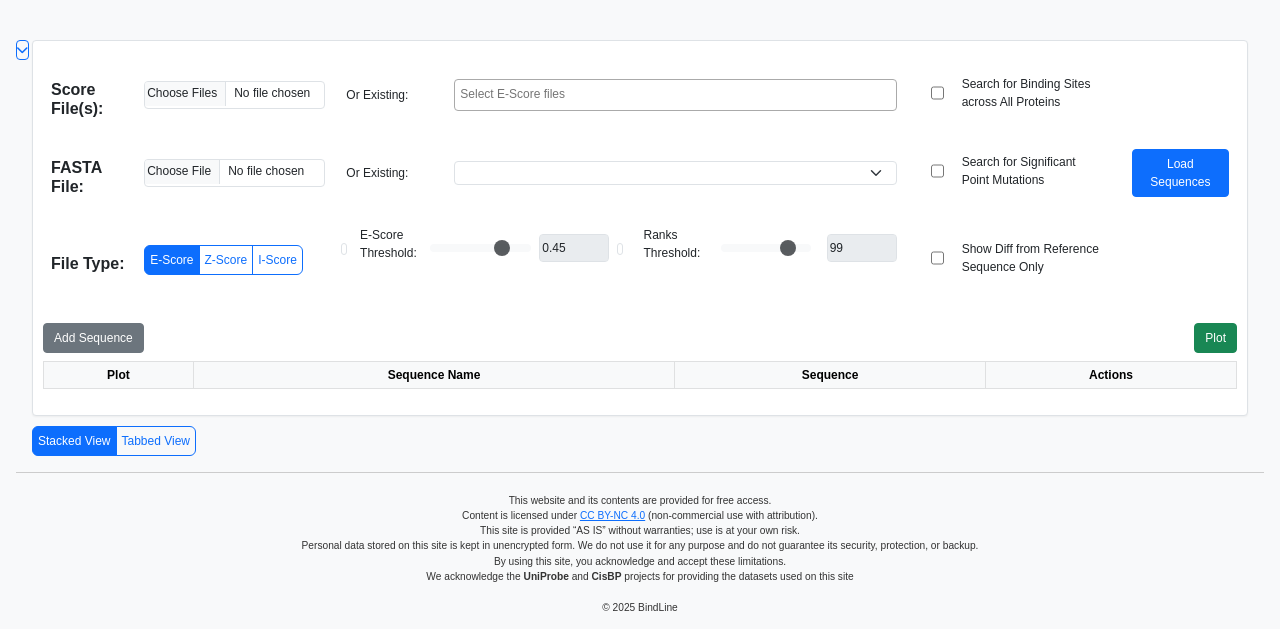
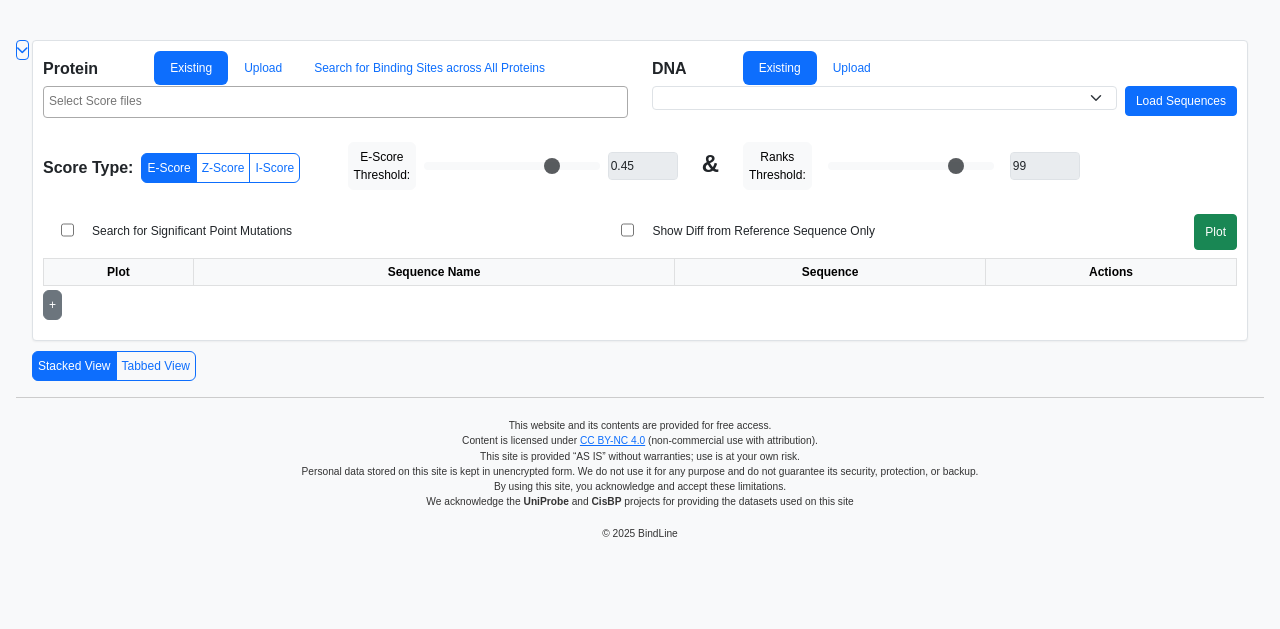
Before and after one commit to gn2019/bindline_server, a Flask app: page / in a window 1280 px wide. Shown: the part 62-691 px from the top of the page. Run offline with Flask 3, Linux system fonts and the light colour scheme; tables that the repository leaves empty hold one stand-in row (values such as "Sample post"); data that the repository does not hold is empty; parts of the project's set-up code (start-up, migrations or seed data) failed here and were passed over; some libraries are stand-ins or nearby versions.

Commit message:
form changes - handle options better

```diff
--- a/app/static/script.js
+++ b/app/static/script.js
@@ -13,8 +13,9 @@ function loadExistingFiles() {
 
             // Initialize Select2 for searchable dropdown
             scoreDropdown.select2({
-                placeholder: "Select E-Score files",
+                placeholder: "Select Score files",
                 allowClear: true,
+                dropdownPosition: "below",
 
                 // Dropdown item
                 templateResult: function(fileOption) {
@@ -71,16 +72,22 @@ function showScoreFile(file) {
 }
 
 async function loadSequences() {
-    const fastaFile = document.getElementById('fasta').files[0];
-    const existingFastaSelect = document.getElementById('existing_fasta');
-
+    const fastaSource = getActiveTab('fasta-tabs');
     let formData = new FormData();
-    if (fastaFile) {
+    if (fastaSource === 'fasta-upload') {
+        const fastaFile = document.getElementById('fasta').files[0];
+        if (!fastaFile) {
+            throw new Error("Please upload a FASTA file first.");
+        }
         formData.append('fasta', fastaFile);
-    } else if (existingFastaSelect.value) {
+    } else if (fastaSource === 'fasta-existing') {
+        const existingFastaSelect = document.getElementById('existing_fasta');
+        if (!existingFastaSelect.value) {
+            throw new Error("Please select a FASTA file first.");
+        }
         formData.append('existing_fasta', existingFastaSelect.value);
     } else {
-        throw new Error("Please select a FASTA file first.");
+        throw new Error("Select or upload a FASTA file.");
     }
 
     await fetch('/sequences', {
@@ -246,7 +253,7 @@ async function uploadAndPlot() {
         const refName = getReferenceName(); // Now this will run after sequences are loaded
 
         appendSequencesAndOptions(formData, selectedSequences, refName);
-        validateConditions(selectedSequences);
+        validateConditions(formData, selectedSequences);
     } catch (error) {
         alert(error);
         hideGlobalLoading();
@@ -296,7 +303,6 @@ function appendSequencesAndOptions(formData, selectedSequences, refName) {
     formData.append('ref_name', refName);
     formData.append('show_diff_only', document.getElementById('show-diff-only').checked);
     formData.append('search_significant_mutations', document.getElementById('search-significant-mutations').checked);
-    formData.append('search_binding_sites', document.getElementById('search-binding-sites').checked);
 
     appendThresholds(formData);
     appendScoreFiles(formData);
@@ -318,24 +324,43 @@ function appendThresholds(formData) {
     }
 }
 
+
+function getActiveTab(containerId) {
+    const activeTab = document.querySelector(`#${containerId} div.active`);
+    return activeTab ? activeTab.id : null;
+}
+
+
 /** Append selected E-Score files to formData */
 function appendScoreFiles(formData) {
-    const searchBindingSites = document.getElementById('search-binding-sites').checked;
-    if (!searchBindingSites) {
+    // get the active tab name in score_source
+    const scoreSource = getActiveTab('score-tabs');
+    if (scoreSource === 'score-existing') {
         const selectedFiles = Array.from(document.getElementById('existing_score').selectedOptions).map(option => option.value);
-        const uploadedFile = document.getElementById('score').files[0];
-
-        if (!uploadedFile && selectedFiles.length === 0) {
+        if (selectedFiles.length === 0) {
             throw new Error('Please select at least one E-Score file.');
         }
-
         selectedFiles.forEach((file, index) => formData.append(`score_${index}`, file));
+        return;
     }
+    if (scoreSource === 'score-upload') {
+        const uploadedFile = document.getElementById('score').files;
+        if (uploadedFile.length === 0) {
+            throw new Error('Please upload at least one Score file.');
+        }
+        return;
+    }
+    if (scoreSource === 'score-search') {
+        formData.append('search_binding_sites', true);
+        return;
+    }
+    throw new Error('Select protein files, upload files, or search across all proteins.');
 }
 
 /** Validate preconditions and alert user if conditions are not met */
-function validateConditions(selectedSequences) {
-    const searchSignificantMutations = document.getElementById('search-significant-mutations').checked;
+function validateConditions(formData, selectedSequences) {
+    const searchBindingSites = formData.get('search_binding_sites', 'false') === 'true';
+    const searchSignificantMutations = formData.get('search_significant_mutations') === 'true';
     if (searchSignificantMutations && Object.keys(selectedSequences).length !== 1) {
         throw new Error('Please select only one sequence for searching significant mutations.');
     }
@@ -347,7 +372,7 @@ function validateConditions(selectedSequences) {
         'enable_iscore_threshold'
     ].some(id => document.getElementById(id).checked);
 
-    if ((searchSignificantMutations || document.getElementById('search-binding-sites').checked) && !thresholdsEnabled) {
+    if ((searchSignificantMutations || searchBindingSites) && !thresholdsEnabled) {
         throw new Error('Please enable at least one threshold.');
     }
 }
@@ -1021,11 +1046,14 @@ function getKmerLengthFromAlignedSeq(aligned_seq, k, start = 0) {
 // Function to toggle slider and input enabled/disabled state using the checkbox
 function toggleSliderAndInput(checkboxId, sliderId, inputId) {
     const checkbox = document.getElementById(checkboxId);
+    const label = document.querySelector(`label[for="${checkboxId}"]`);
     const slider = document.getElementById(sliderId);
     const input = document.getElementById(inputId);
 
     checkbox.addEventListener('change', function () {
         const isEnabled = checkbox.checked;
+        label.classList.remove(isEnabled ? 'btn-light' : 'btn-secondary');
+        label.classList.add(isEnabled ? 'btn-secondary' : 'btn-light');
         slider.disabled = !isEnabled;
         input.disabled = !isEnabled;
     });
--- a/app/templates/index.html
+++ b/app/templates/index.html
@@ -24,52 +24,68 @@
         <!-- Collapsible Form Container -->
         <div id="upload-form-container" class="collapse show">
             <form id="upload-form">
-            <table class="table table-borderless align-middle mb-3">
-                <tr>
-                    <td><h6 class="fw-bold mt-3">Score File(s):</h6></td>
-                    <td>
+                <div class="row">
+                  <div class="col-md-6">
+                    <div class="d-flex align-items-center flex-wrap">
+                        <h6 class="fw-bold me-5 mt-2">Protein</h6>
+                        <ul class="nav nav-pills nav-sm" id="score-tabs-nav" role="tablist">
+                          <li class="nav-item">
+                            <button type="button" class="nav-link active" data-bs-toggle="pill" data-bs-target="#score-existing">Existing</button>
+                          </li>
+                          <li class="nav-item">
+                            <button type="button" class="nav-link" data-bs-toggle="pill" data-bs-target="#score-upload">Upload</button>
+                          </li>
+                          <li class="nav-item">
+                            <button type="button" class="nav-link" data-bs-toggle="pill" data-bs-target="#score-search">Search for Binding Sites across All Proteins</button>
+                          </li>
+                        </ul>
+                    </div>
+                    <div id="score-tabs" class="tab-content">
+                      <!-- Existing -->
+                      <div class="tab-pane fade show active" id="score-existing">
+                        <select id="existing_score" multiple="multiple" style="width: 100%;" class="form-select form-select-sm" size="5"></select>
+                      </div>
+                      <!-- Upload -->
+                      <div class="tab-pane fade" id="score-upload">
                         <input class="form-control form-control-sm" type="file" id="score" name="score" multiple>
-                    </td>
-                    <td><label for="existing_score" class="form-label mb-0">Or Existing:</label></td>
-                    <td>
-			<select id="existing_score" multiple="multiple" style="width: 100%;" class="form-select form-select-sm" size="5"></select>
-                    </td>
-                    <td>
-                        <!-- checkbox for searching binding sites -->
-                        <div class="form-check form-check-inline">
-                            <input class="form-check input" type="checkbox" id="search-binding-sites" name="search-binding-sites">
-                            <label class="form-check label" for="search-binding-sites">Search for Binding Sites across All Proteins</label>
                       </div>
-                    </td>
-                </tr>
-                <tr>
-                    <td><h6 class="fw-bold mt-3">FASTA File:</h6></td>
-                    <td>
-                        <input class="form-control form-control-sm" type="file" id="fasta" name="fasta">
-                    </td>
-                    <td><label for="existing_fasta" class="form-label mb-0">Or Existing:</label></td>
-                    <td>
+                      <div class="tab-pane fade" id="score-search"></div>
+                    </div>
+                  </div>
+                  <div class="col-md-6 flex-column">
+                    <div class="d-flex align-items-center flex-wrap">
+                      <h6 class="fw-bold me-5 mt-2">DNA</h6>
+                      <ul class="nav nav-pills nav-sm" id="fasta-tabs-nav" role="tablist">
+                        <li class="nav-item">
+                          <button type="button" class="nav-link active" data-bs-toggle="pill" data-bs-target="#fasta-existing">Existing</button>
+                        </li>
+                        <li class="nav-item">
+                          <button type="button" class="nav-link" data-bs-toggle="pill" data-bs-target="#fasta-upload">Upload</button>
+                        </li>
+                      </ul>
+                    </div>
+                    <div class="d-flex align-items-start gap-2">
+                      <div id="fasta-tabs" class="tab-content flex-grow-1">
+                        <!-- Existing -->
+                        <div class="tab-pane fade show active" id="fasta-existing">
                           <select class="form-select form-select-sm" id="existing_fasta">
                               <option value="">-- Select Existing --</option>
                           </select>
-                    </td>
-                    <td>
-                        <!-- checkbox for searching significant mutations -->
-                        <div class="form-check form-check-inline">
-                            <input class="form-check input" type="checkbox" id="search-significant-mutations" name="search-significant-mutations">
-                            <label class="form-check label" for="search-significant-mutations">Search for Significant Point Mutations</label>
                         </div>
-                    </td>
-                    <td>
+                        <!-- Upload -->
+                        <div class="tab-pane fade" id="fasta-upload">
+                          <input class="form-control form-control-sm" type="file" id="fasta" name="fasta">
+                        </div>
+                      </div>
                       <button class="btn btn-primary btn-sm" type="button" id="load-sequences">Load Sequences</button>
-                    </td>
-                </tr>
-                <tr>
-                    <td>
-                        <h6 class="fw-bold mt-3">File Type:</h6>
-                    </td>
-                    <td>
-                        <div class="btn-group w-10">
+                    </div>
+                  </div>
+                </div>
+                <div class="row mt-4">
+                  <div class="col-md-3">
+                    <div class="d-flex align-items-center flex-wrap">
+                        <h6 class="fw-bold mt-3">Score Type:</h6>
+                        <div class="btn-group w-10 mt-2">
                             <input type="radio" class="btn-check" name="file_type" id="escore" value="escore" checked>
                             <label class="btn btn-outline-primary" for="escore">E-Score</label>
                             <input type="radio" class="btn-check" name="file_type" id="zscore" value="zscore">
@@ -77,53 +93,59 @@
                             <input type="radio" class="btn-check" name="file_type" id="iscore" value="iscore">
                             <label class="btn btn-outline-primary" for="iscore">I-Score</label>
                         </div>
-                    </td>
-                    <td colspan="2">
+                    </div>
+                  </div>
+                  <div class="col-md-9">
                     <div class="d-flex mb-3">
                         <!-- E-Score Threshold -->
                         <div id="escore_threshold" class="align-items-center mb-2">
-                                <input type="checkbox" id="enable_escore_threshold" class="form-check-input me-2">
-                                <label for="enable_escore_threshold" class="form-label me-2">E-Score Threshold:</label>
+                            <input type="checkbox" id="enable_escore_threshold" class="form-check-input me-2" hidden>
+                            <label for="enable_escore_threshold" class="btn btn-light me-2">E-Score Threshold:</label>
                             <input type="range" min="0.3" max="0.5" step="0.01" value="0.45" id="escore_threshold_slider" class="form-range flex-grow-1 me-2" disabled>
                             <input type="number" min="-0.5" max="0.5" step="0.01" value="0.45" id="escore_threshold_input" class="form-control form-control-sm" style="width: 70px;" disabled>
                         </div>
 
                         <!-- Z-Score Threshold -->
                         <div id="zscore_threshold" class="align-items-center mb-2">
-                                <input type="checkbox" id="enable_zscore_threshold" class="form-check-input me-2">
-                                <label for="enable_zscore_threshold" class="form-label me-2">Z-Score Threshold:</label>
+                            <input type="checkbox" id="enable_zscore_threshold" class="form-check-input me-2" hidden>
+                            <label for="enable_zscore_threshold" class="btn btn-light me-2">Z-Score Threshold:</label>
                             <input type="range" min="15" max="25" step="0.5" value="18" id="zscore_threshold_slider" class="form-range flex-grow-1 me-2" disabled>
                             <input type="number" min="0" max="50" step="0.5" value="18" id="zscore_threshold_input" class="form-control form-control-sm" style="width: 70px;" disabled>
                         </div>
 
                         <!-- I-Score Threshold -->
                         <div id="iscore_threshold" class="align-items-center mb-2">
-                                <input type="checkbox" id="enable_iscore_threshold" class="form-check-input me-2">
-                                <label for="enable_iscore_threshold" class="form-label me-2">I-Score Threshold:</label>
+                            <input type="checkbox" id="enable_iscore_threshold" class="form-check-input me-2" hidden>
+                            <label for="enable_iscore_threshold" class="btn btn-light me-2">I-Score Threshold:</label>
                             <input type="range" min="0" max="65536" step="1" value="60000" id="iscore_threshold_slider" class="form-range flex-grow-1 me-2" disabled>
                             <input type="number" min="0" max="65536" step="1" value="60000" id="iscore_threshold_input" class="form-control form-control-sm" style="width: 70px;" disabled>
                         </div>
 
+                        <!-- & sign -->
+                        <div class="align-items-center ms-3 me-3 mt-1">
+                            <span class="fw-bold" style="font-size: x-large;"> &amp; </span>
+                        </div>
+
                         <!-- Ranks Threshold -->
                         <div id="ranks_threshold" class="d-flex align-items-center mb-2">
-                                <input type="checkbox" id="enable_ranks_threshold" class="form-check-input me-2">
-                                <label for="enable_ranks_threshold" class="form-label me-2">Ranks Threshold:</label>
+                            <input type="checkbox" id="enable_ranks_threshold" class="form-check-input me-2" hidden>
+                            <label for="enable_ranks_threshold" class="btn btn-light me-2">Ranks Threshold:</label>
                             <input type="range" min="95" max="100" step="0.1" value="99" id="ranks_threshold_slider" class="form-range flex-grow-1 me-2" disabled>
                             <input type="number" min="0" max="100" step="0.1" value="99" id="ranks_threshold_input" class="form-control form-control-sm" style="width: 70px;" disabled>
                         </div>
                     </div>
-                    </td>
-                    <td>
+                  </div>
+                </div>
+            <div class="d-flex justify-content-between align-content-center mb-2">
+                <div class="form-check form-check-inline">
+                    <input class="form-check input" type="checkbox" id="search-significant-mutations" name="search-significant-mutations">
+                    <label class="form-check label mt-2" for="search-significant-mutations">Search for Significant Point Mutations</label>
+                </div>
                 <div class="form-check form-check-inline">
                     <input class="form-check input" type="checkbox" id="show-diff-only" name="show-diff-only">
-                            <label class="form-check label" for="show-diff-only">Show Diff from Reference Sequence Only</label>
+                    <label class="form-check label mt-2" for="show-diff-only">Show Diff from Reference Sequence Only</label>
                 </div>
-                    </td>
-                </tr>
-            </table>
 
-            <div class="d-flex justify-content-between align-items-center mb-2">
-                <button class="btn btn-secondary btn-sm me-2" type="button" id="add-sequence-row">Add Sequence</button>
                 <button class="btn btn-success btn-sm ms-2" type="button" id="upload-and-plot">
                     {% if is_authenticated %}
                     	Upload & Plot
@@ -134,7 +156,7 @@
             </div>
 
             <div class="form-group mt-2">
-                <table class="table table-bordered table-striped table-sm" id="sequence-table">
+                <table class="table table-bordered table-striped table-sm mb-1" id="sequence-table">
                     <thead class="table-light">
                         <tr>
                             <th>Plot</th>
@@ -147,6 +169,7 @@
                         <!-- Rows will be dynamically added here -->
                     </tbody>
                 </table>
+                <button class="btn btn-secondary btn-xs" type="button" id="add-sequence-row">+</button>
             </div>
         </form>
         </div>
```
Lines whose indentation alone changed are shown as unchanged.
